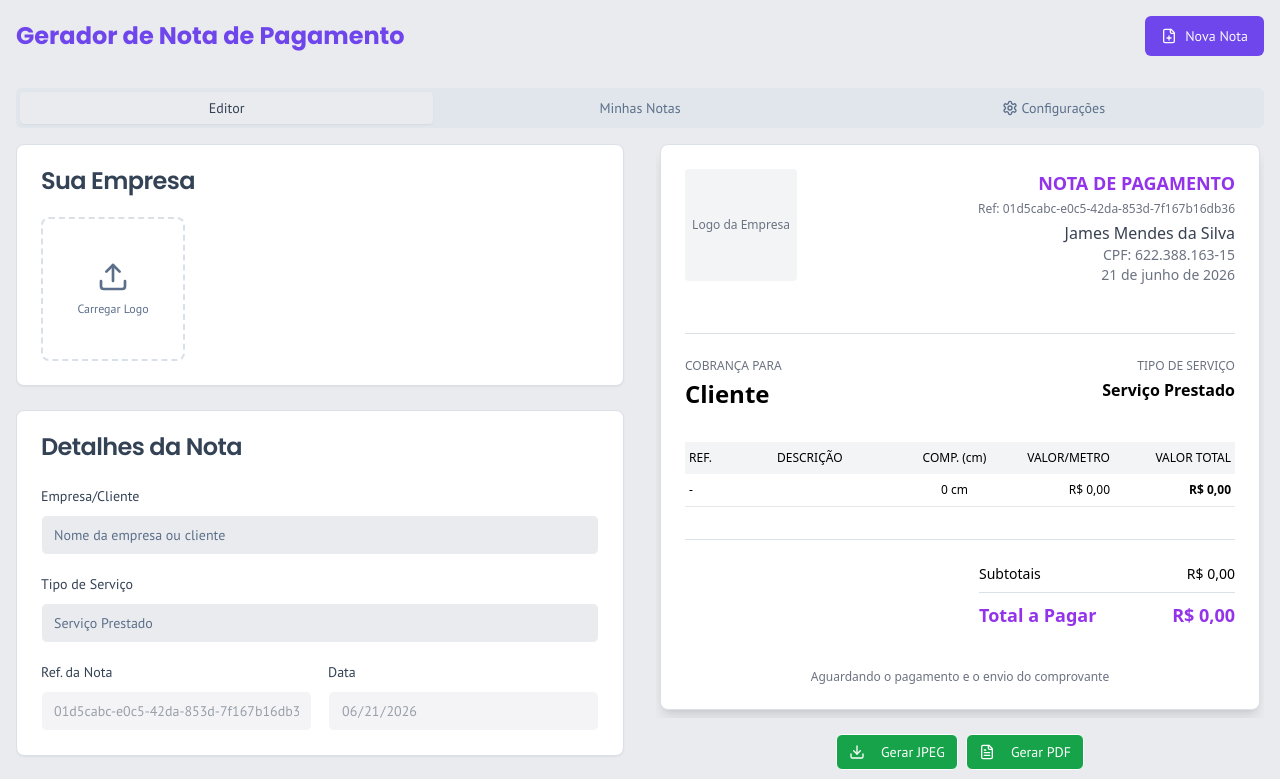
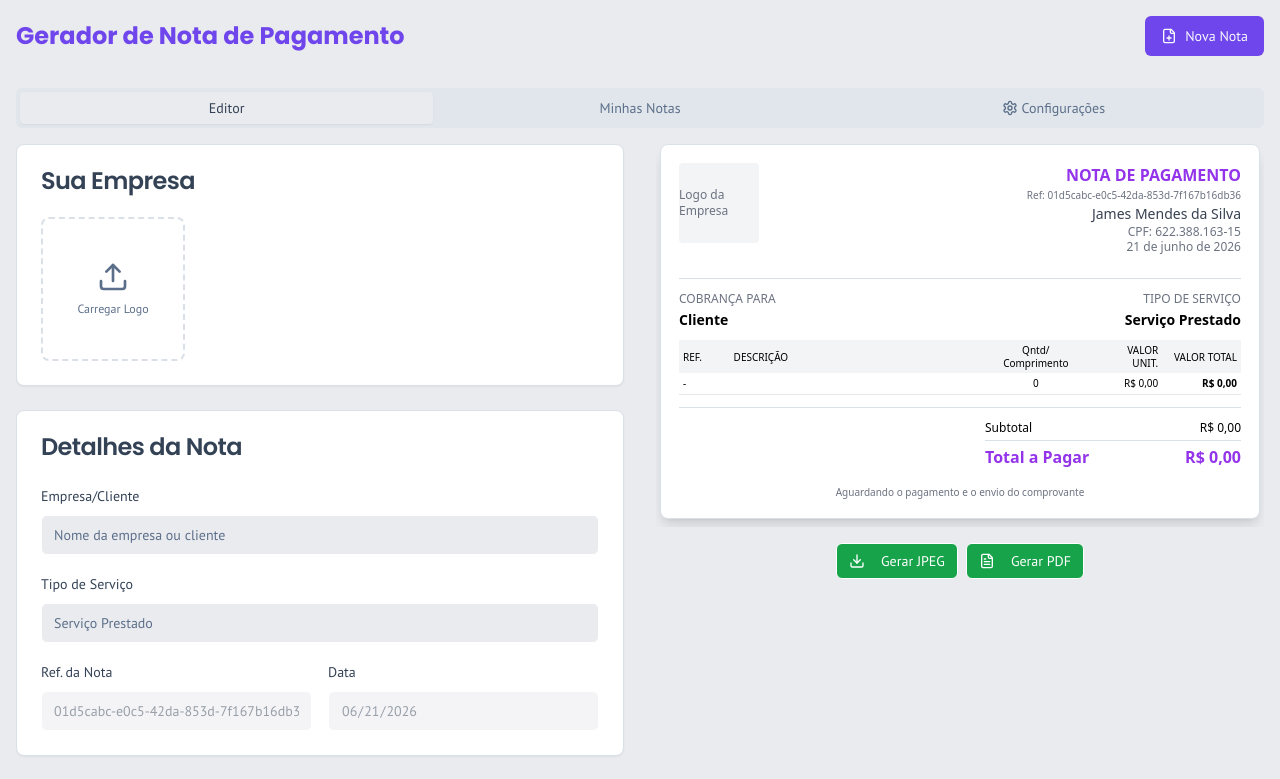
Before and after one commit to AlanRMA/studio-rj, a Next.js app in the folder frontend/: page / in a window 1280 px wide. Shown: the top 779 px of the page. Built offline with nearby package versions, Linux system fonts and the light colour scheme.

Commit message:
Compact receipt layout and rename quantity column

```diff
--- a/frontend/src/components/invoice-editor.tsx
+++ b/frontend/src/components/invoice-editor.tsx
@@ -205,7 +205,7 @@ export const InvoiceEditor = forwardRef<InvoiceEditorHandle, InvoiceEditorProps>
                     control={form.control}
                     render={({ field: qtyField }) => (
                       <FormItem className="space-y-1.5">
-                        <FormLabel className={index !== 0 ? 'sr-only' : ''}>Quantidade/Complemento (cm)</FormLabel>
+                        <FormLabel className={index !== 0 ? 'sr-only' : ''}>Qntd / Comp.</FormLabel>
                         <FormControl>
                           <ClearOnFocusFloatInput
                             value={qtyField.value ?? 0}
@@ -246,7 +246,7 @@ export const InvoiceEditor = forwardRef<InvoiceEditorHandle, InvoiceEditorProps>
                   />
                 </div>
 
-                <p className="text-xs text-muted-foreground">Total = valor do metro × centímetros ÷ 100. Você pode ajustar o valor final; alterar o comprimento ou o preço do metro refaz o cálculo.</p>
+                <p className="text-xs text-muted-foreground">Total = valor do metro × Qntd / Comp. ÷ 100. Você pode ajustar o valor final; alterar a quantidade/complemento ou o preço do metro refaz o cálculo.</p>
                 <div className="flex justify-end">
                   <Button
                     type="button"
--- a/frontend/src/components/invoice-preview.tsx
+++ b/frontend/src/components/invoice-preview.tsx
@@ -19,6 +19,9 @@ export const InvoicePreview = forwardRef<HTMLDivElement, InvoicePreviewProps>(({
   const adjustment = invoice.adjustment || 0;
   const total = subtotal + deliveryFee + adjustment;
 
+  const formatQuantity = (quantity: number) =>
+    new Intl.NumberFormat('pt-BR', { maximumFractionDigits: 2 }).format(quantity || 0);
+
   const formatDate = (dateString: string) => {
     try {
       if (!dateString) return 'Data Inválida';
@@ -26,11 +29,6 @@ export const InvoicePreview = forwardRef<HTMLDivElement, InvoicePreviewProps>(({
     } catch {
       return 'Data Inválida';
     }
-  };
-
-  const formatQuantity = (item: Invoice['items'][number]) => {
-    const qty = item.quantity ?? 0;
-    return `${qty} cm`;
   };
 
   const displayName = invoice.clientName || invoice.companyName || 'Cliente';
@@ -43,78 +41,78 @@ export const InvoicePreview = forwardRef<HTMLDivElement, InvoicePreviewProps>(({
         width: `${INVOICE_PREVIEW_WIDTH}px`,
         minWidth: `${INVOICE_PREVIEW_WIDTH}px`,
         maxWidth: `${INVOICE_PREVIEW_WIDTH}px`,
-        padding: '24px',
+        padding: '18px',
         boxSizing: 'border-box',
       }}
     >
       <CardContent className="p-0">
-        <header className="flex flex-row justify-between items-start gap-3 pb-6">
+        <header className="flex flex-row justify-between items-start gap-3 pb-3">
           <div className="shrink-0">
             {logo ? (
-              <div className="w-28 h-28 flex items-center justify-center">
+              <div className="w-20 h-20 flex items-center justify-center">
                 {/* eslint-disable-next-line @next/next/no-img-element */}
                 <img src={logo} alt="Logo da Empresa" className="max-w-full max-h-full object-contain" />
               </div>
             ) : (
-              <div className="w-28 h-28 bg-gray-100 rounded flex items-center justify-center">
+              <div className="w-20 h-20 bg-gray-100 rounded flex items-center justify-center">
                 <span className="text-xs text-gray-500">Logo da Empresa</span>
               </div>
             )}
           </div>
 
           <div className="text-right flex-1 min-w-0">
-            <h1 className="text-lg font-semibold text-purple-600">NOTA DE PAGAMENTO</h1>
-            <p className="text-xs text-gray-500 mt-1 break-all">Ref: {invoice.invoiceNumber}</p>
-            <p className="text-base font-cursive text-gray-700 mt-1 break-words">
+            <h1 className="text-base font-semibold text-purple-600">NOTA DE PAGAMENTO</h1>
+            <p className="text-[10px] leading-tight text-gray-500 mt-0.5 break-all">Ref: {invoice.invoiceNumber}</p>
+            <p className="text-sm font-cursive text-gray-700 mt-0.5 break-words">
               {EMITTER_DATA.name}
             </p>
-            <p className="text-sm text-gray-500">
+            <p className="text-xs leading-tight text-gray-500">
               {EMITTER_DATA.label}: {EMITTER_DATA.document}
             </p>
-            <p className="text-sm text-gray-500">{formatDate(invoice.issueDate)}</p>
+            <p className="text-xs leading-tight text-gray-500">{formatDate(invoice.issueDate)}</p>
           </div>
         </header>
 
-        <Separator className="my-6" />
+        <Separator className="my-3" />
 
-        <div className="grid grid-cols-2 gap-8 mb-8">
+        <div className="grid grid-cols-2 gap-4 mb-3">
           <div className="min-w-0">
             <p className="text-xs text-gray-500 mb-1">COBRANÇA PARA</p>
-            <p className="font-bold text-2xl break-words">{displayName}</p>
+            <p className="font-bold text-sm break-words leading-tight">{displayName}</p>
 
           </div>
           <div className="text-right min-w-0">
             <p className="text-xs text-gray-500 mb-1">TIPO DE SERVIÇO</p>
-            <p className="font-bold break-words">{invoice.service || 'Serviço Prestado'}</p>
+            <p className="font-bold text-sm break-words leading-tight">{invoice.service || 'Serviço Prestado'}</p>
           </div>
         </div>
 
-        <div className="mb-8">
+        <div className="mb-3">
           <table className="w-full table-fixed border-collapse text-sm">
             <thead>
               <tr className="bg-gray-100">
-                <th className="w-[16%] py-2 px-1 text-left text-xs font-medium">REF.</th>
-                <th className="w-[24%] py-2 px-1 text-left text-xs font-medium">DESCRIÇÃO</th>
-                <th className="w-[18%] py-2 px-1 text-center text-xs font-medium">COMP. (cm)</th>
-                <th className="w-[20%] py-2 px-1 text-right text-xs font-medium">VALOR/METRO</th>
-                <th className="w-[22%] py-2 px-1 text-right text-xs font-medium">VALOR TOTAL</th>
+                <th className="w-[9%] py-1 px-1 text-left text-[10px] font-medium">REF.</th>
+                <th className="w-[46%] py-1 px-1 text-left text-[10px] font-medium">DESCRIÇÃO</th>
+                <th className="w-[17%] py-1 px-1 text-center text-[10px] leading-tight font-medium">Qntd/<wbr />Comprimento</th>
+                <th className="w-[14%] py-1 px-1 text-right text-[10px] leading-tight font-medium">VALOR<br />UNIT.</th>
+                <th className="w-[14%] py-1 px-1 text-right text-[10px] font-medium">VALOR TOTAL</th>
               </tr>
             </thead>
             <tbody>
               {invoice.items.length > 0 ? (
                 invoice.items.map((item) => (
                   <tr key={item.id} className="border-b border-gray-200">
-                    <td className="py-2 px-1 text-xs align-top break-words tabular-nums">{item.ref || '-'}</td>
-                    <td className="py-2 px-1 text-xs align-top break-words whitespace-pre-wrap leading-tight">
+                    <td className="py-1 px-1 text-[10px] leading-tight align-top break-words tabular-nums">{item.ref || '-'}</td>
+                    <td className="py-1 px-1 text-[10px] align-top break-words whitespace-pre-wrap leading-tight">
                       {item.description}
                     </td>
-                    <td className="py-2 px-1 text-xs text-center align-top whitespace-nowrap">
-                      {formatQuantity(item)}
+                    <td className="py-1 px-1 text-[10px] leading-tight text-center align-top whitespace-nowrap">
+                      {formatQuantity(item.quantity)}
                     </td>
-                    <td className="py-2 px-1 text-right text-xs align-top whitespace-nowrap">
+                    <td className="py-1 px-1 text-[10px] leading-tight text-right align-top whitespace-nowrap">
                       {formatCurrency(item.unitPrice || 0)}
                     </td>
-                    <td className="py-2 px-1 text-right font-semibold text-xs align-top whitespace-nowrap">
+                    <td className="py-1 px-1 text-[10px] leading-tight text-right font-semibold align-top whitespace-nowrap">
                       {formatCurrency(item.total || 0)}
                     </td>
                   </tr>
@@ -130,35 +128,35 @@ export const InvoicePreview = forwardRef<HTMLDivElement, InvoicePreviewProps>(({
           </table>
         </div>
 
-        <Separator className="my-6" />
+        <Separator className="my-3" />
 
         <div className="flex justify-end">
-          <div className="w-full max-w-[16rem] space-y-2">
-            <div className="flex justify-between text-sm">
-              <span>Subtotais</span>
+          <div className="w-full max-w-[16rem] space-y-1">
+            <div className="flex justify-between text-xs">
+              <span>Subtotal</span>
               <span>{formatCurrency(subtotal)}</span>
             </div>
             {deliveryFee !== 0 && (
-              <div className="flex justify-between text-sm">
+              <div className="flex justify-between text-xs">
                 <span>Taxa de Entrega</span>
                 <span>{formatCurrency(deliveryFee)}</span>
               </div>
             )}
             {adjustment !== 0 && (
-              <div className="flex justify-between text-sm">
+              <div className="flex justify-between text-xs">
                 <span>{adjustment < 0 ? 'Desconto' : 'Acréscimo'}</span>
                 <span>{formatCurrency(adjustment)}</span>
               </div>
             )}
             <Separator />
-            <div className="flex justify-between text-lg font-bold text-purple-600">
+            <div className="flex justify-between text-base font-bold text-purple-600">
               <span>Total a Pagar</span>
               <span>{formatCurrency(total)}</span>
             </div>
           </div>
         </div>
 
-        <footer className="mt-10 text-center text-xs text-gray-500">
+        <footer className="mt-4 text-center text-[10px] text-gray-500">
           Aguardando o pagamento e o envio do comprovante
         </footer>
       </CardContent>
```
